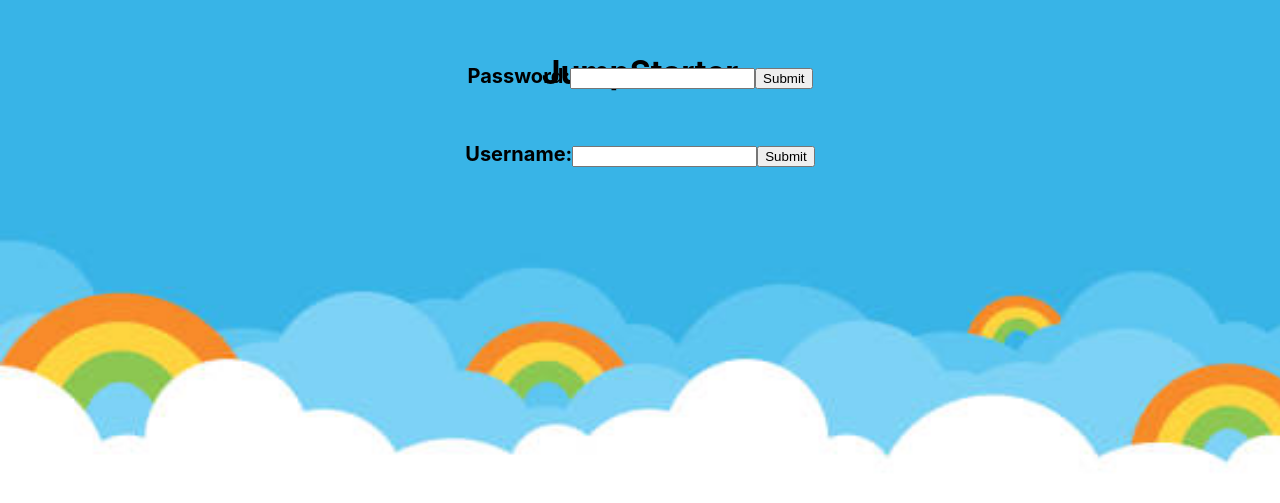
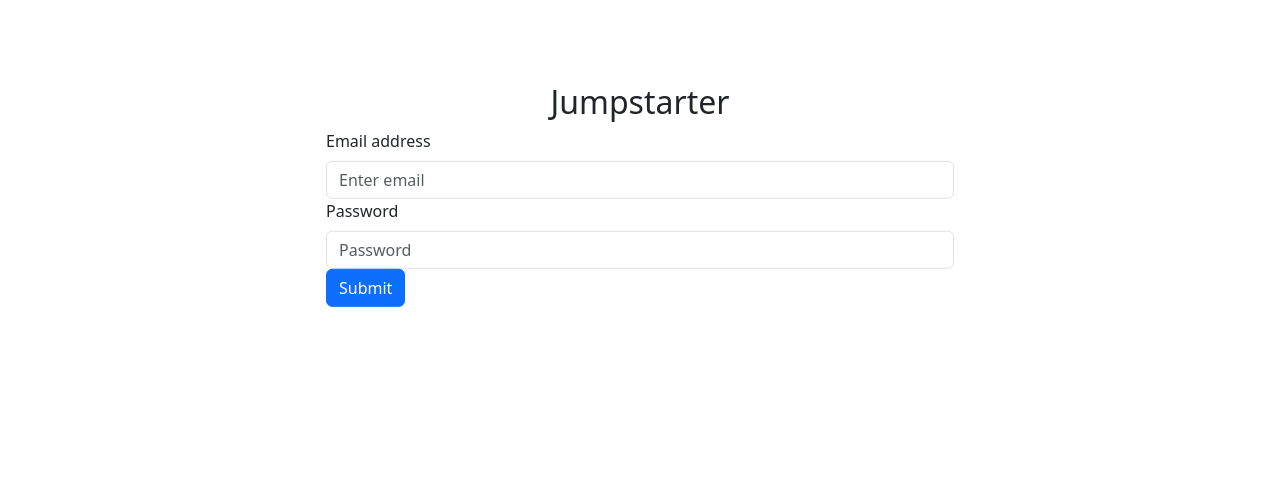
Before and after one commit to jumpstarter3390/frontend, a React (Create React App) app: page / in a window 1280 px wide. Shown: the part 197-700 px from the top of the page. Built offline with nearby package versions, Linux system fonts and the light colour scheme.

Commit message:
Add files via upload

```diff
--- a/src/App.js
+++ b/src/App.js
@@ -1,90 +1,16 @@
-import React, { Component } from 'react';
-import background from "./bgrnd.jpg";
+import { Container, Col, Row } from "react-bootstrap";
+import Register from "./register";
 
-class App extends Component {
-
-  constructor(props) {
-    super(props);
-    this.state = {value: ''};
-
-    this.handleChange = this.handleChange.bind(this);
-    this.handleSubmit = this.handleSubmit.bind(this);
-  }
-
-  handleChange(event) {
-    this.setState({value: event.target.value});
-  }
-
-  handleSubmit(event) {
-    alert('A name was submitted: ' + this.state.value);
-    event.preventDefault();
-  }
-
-
-
-
-  render() {
-    const myStyle={
-        backgroundImage:`url(${background})`,
-        height:'100vh',
-        marginTop:'-400px',
-        marginLeft:'-70px',
-        fontSize:'25px',
-        backgroundSize: 'cover',
-        backgroundRepeat: 'no-repeat',
-        backgroundAttachment: 'fixed',
-        };
-    const logo = {
-
-      textAlign: "center",
-      marginTop: '250px'
-
-    };
-    const username = {
-
-      textAlign: "center",
-      marginTop: '50px',
-      fontSize:'20px',
-
-    };
-    const password = {
-
-      textAlign: "center",
-      marginTop: '-520px',
-      fontSize:'20px',
-
-    };
+function App() {
   return (
-
-    <div>
-      <h1 style={logo}> JumpStarter </h1>
-
-      <h2 style={username}>
-       <form onSubmit={this.handleSubmit}>
-        <label>
-          Username:
-          <input type="text" value={this.state.value} onChange={this.handleChange} />
-        </label>
-        <input type="submit" value="Submit" />
-      </form>
-      </h2>
-      <body style={myStyle}>
-
-      </body>
-        <h2 style={password}>
-       <form onSubmit={this.handleSubmit}>
-        <label>
-          Password:
-          <input type="text" value={this.state.value} onChange={this.handleChange} />
-        </label>
-        <input type="submit" value="Submit" />
-      </form>
-      </h2>
-
-    </div>
-
+    <Container>
+      <Row>
+        <Col xs={12} sm={12} md={6} lg={6}></Col>
+        <Register />
+        <Col xs={12} sm={12} md={6} lg={6}></Col>
+      </Row>
+    </Container>
   );
-}
 }
 
 export default App;
--- a/src/index.js
+++ b/src/index.js
@@ -3,6 +3,8 @@ import ReactDOM from 'react-dom/client';
 import './index.css';
 import App from './App';
 import reportWebVitals from './reportWebVitals';
+import 'bootstrap/dist/css/bootstrap.min.css';
+import './register.css';
 
 const root = ReactDOM.createRoot(document.getElementById('root'));
 root.render(
--- /dev/null
+++ b/src/register.css
@@ -0,0 +1,18 @@
+.center {
+  position: fixed;
+  top: 50%;
+  left: 50%;
+  /* bring your own prefixes */
+  transform: translate(-50%, -50%);
+}
+.head {
+   align-items: center;
+   text-align: center;
+   justify-content: center;
+   padding-top: ;
+}
+.form-horizontal{
+    display:block;
+    width:50%;
+    margin:0 auto;
+}
--- /dev/null
+++ b/src/register.js
@@ -0,0 +1,40 @@
+import React from 'react';
+import { Form, Button, Row } from "react-bootstrap";
+import './register.css';
+
+export default function Register() {
+    return (
+        <>
+
+
+        <div className="center" >
+
+        <Row className="head">
+            <h2>Jumpstarter</h2>
+        </Row>
+        <Row className="mb-3">
+
+            <Form >
+                {/* email */}
+                <Form.Group controlId="formBasicEmail" className="form-horizontal">
+                  <Form.Label >Email address</Form.Label>
+                  <Form.Control type="email" placeholder="Enter email" className="w-80" />
+                </Form.Group>
+
+                {/* password */}
+                <Form.Group controlId="formBasicPassword" className="form-horizontal">
+                  <Form.Label>Password</Form.Label>
+                  <Form.Control type="password" placeholder="Password" className="w-80"/>
+                </Form.Group>
+                <Form.Group controlId="formBasicButton" className="form-horizontal">
+                {/* submit button */}
+                <Button variant="primary" type="submit">
+                  Submit
+                </Button>
+                </Form.Group>
+            </Form>
+         </Row>
+         </div>
+        </>
+    )
+}
```
